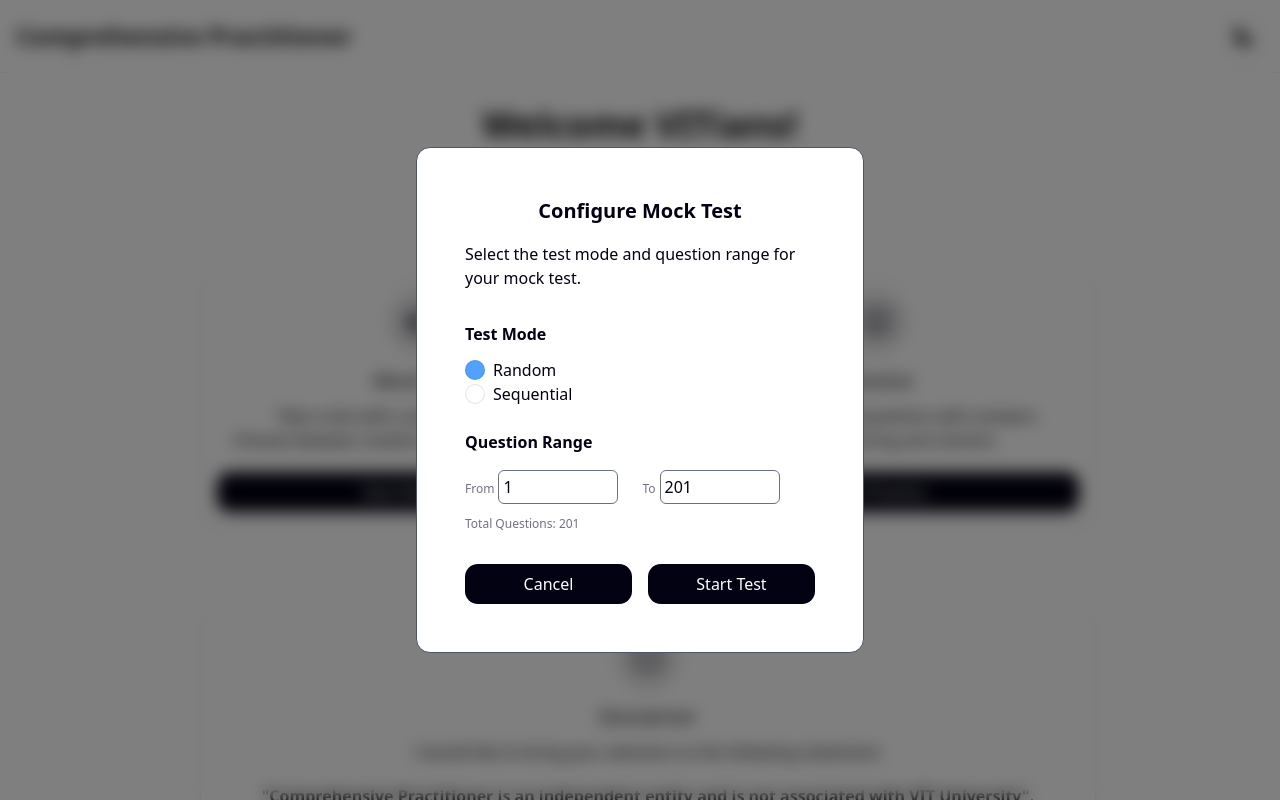
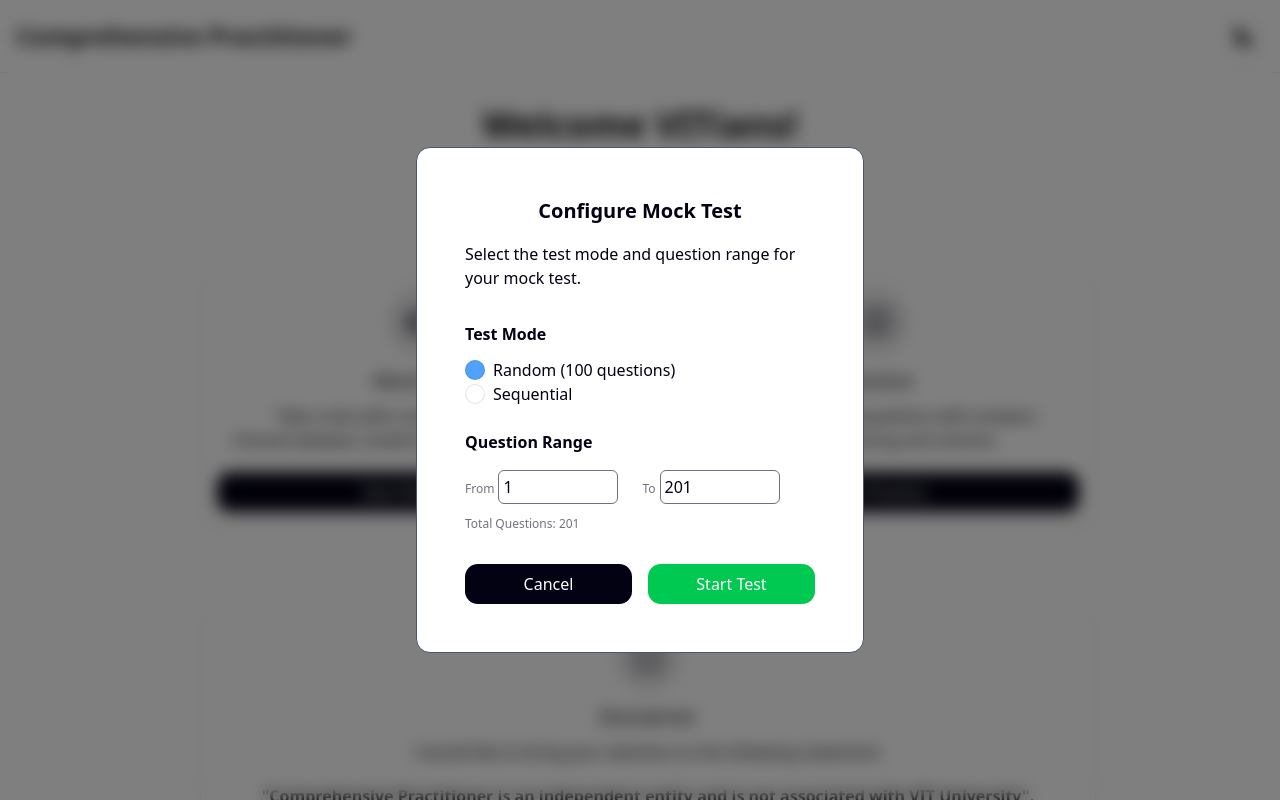
Before and after one commit to thamdaksh/comprehensive-practitioner, a React (Vite) app: page / in a window 1280 px wide. Both pictures are taken after a click on the button "Start Mock Test". Shown: the top 800 px of the page. Built offline with nearby package versions, Linux system fonts and the light colour scheme.

Commit message:
fix: confirmation modal top 100 questions in random mode

```diff
--- a/src/components/MockTestModal.tsx
+++ b/src/components/MockTestModal.tsx
@@ -31,18 +31,25 @@ type MockTestModalProps = {
 export const MockTestModal = ({
   isOpen,
   setIsOpen,
-  onStartTest
+  onStartTest,
 }: MockTestModalProps) => {
-  const[mode, setMode] = useState<ExamModeType>(ExamMode.Random);
+  const [mode, setMode] = useState<ExamModeType>(ExamMode.Random);
 
   const [fromQuestion, setFromQuestion] = useState(1);
   const [toQuestion, setToQuestion] = useState(totalQuestions);
 
-
   const handleStartTest = () => {
-    if (fromQuestion >= 1 && toQuestion <= totalQuestions && fromQuestion <= toQuestion) {
+    if (
+      fromQuestion >= 1 &&
+      toQuestion <= totalQuestions &&
+      fromQuestion <= toQuestion
+    ) {
       onStartTest(mode, fromQuestion, toQuestion);
     }
+  };
+
+  const disableStartTest = () => {
+    return !(fromQuestion > 0 && toQuestion <= totalQuestions) && (toQuestion - fromQuestion > 0);
   }
 
   return (
@@ -73,7 +80,12 @@ export const MockTestModal = ({
                       value={examMode}
                       className="group flex size-5 items-center justify-center rounded-full border bg-white data-checked:bg-blue-400"
                     ></Radio>
-                    <Label>{examMode}</Label>
+                    <Label>
+                      {examMode}
+                      {examMode === ExamMode.Random &&
+                        (toQuestion - fromQuestion) > 100 &&
+                        " (100 questions)"}
+                    </Label>
                   </Field>
                 ))}
               </RadioGroup>
@@ -133,7 +145,12 @@ export const MockTestModal = ({
               Cancel
             </Button>
             <Button
-              className="w-full h-10 rounded-[1vw] bg-primary text-primary-foreground hover:bg-primary/90"
+              className={`w-full h-10 rounded-[1vw] text-primary-foreground ${
+  disableStartTest()
+    ? "bg-red-500 hover:bg-red-600"
+    : "bg-green-500 hover:bg-green-600"
+}`}
+              disabled={disableStartTest()}
               onClick={handleStartTest}
             >
               Start Test
--- a/src/components/Practice.tsx
+++ b/src/components/Practice.tsx
@@ -6,12 +6,12 @@ import { Card, CardContent, CardHeader, CardTitle } from "./ui/Card";
 import { scrollToTop } from "../utils/utils";
 
 interface PracticeProps {
-    questions: Question[];
-    onBack: () => void;
+  questions: Question[];
+  onBack: () => void;
 }
 
 export const Practice = ({ questions, onBack }: PracticeProps) => {
-const [currentPage, setCurrentPage] = useState(1);
+  const [currentPage, setCurrentPage] = useState(1);
   const itemsPerPage = 10;
 
   const totalPages = Math.ceil(questions.length / itemsPerPage);
@@ -36,7 +36,10 @@ const [currentPage, setCurrentPage] = useState(1);
   return (
     <div className="w-full max-w-4xl mx-auto p-4 space-y-6">
       <div className="flex items-center justify-between">
-        <Button onClick={onBack} className="flex items-center rounded-xl border p-2 bg-primary text-primary-foreground hover:bg-primary/90">
+        <Button
+          onClick={onBack}
+          className="flex items-center rounded-xl border p-2 bg-primary text-primary-foreground hover:bg-primary/90"
+        >
           <ChevronLeftIcon className="size-4" />
           <p className="mr-2">Back to Home</p>
         </Button>
@@ -50,7 +53,10 @@ const [currentPage, setCurrentPage] = useState(1);
           <Card key={q.id} className="p-2 mb-5">
             <CardHeader>
               <CardTitle className="p-3">
-                <span className="font-semibold">Question {startIndex + index + 1}:</span> {q.question}
+                <span className="font-semibold">
+                  Question {startIndex + index + 1}:
+                </span>{" "}
+                {q.isQuestionContainsCoding ? <pre>{q.question}</pre> : <p>{q.question}</p>}
               </CardTitle>
             </CardHeader>
             <CardContent>
@@ -81,7 +87,8 @@ const [currentPage, setCurrentPage] = useState(1);
       </div>
 
       <div className="flex items-center justify-between">
-        <Button className="flex items-center rounded-xl border p-2 bg-primary text-primary-foreground hover:bg-primary/90"
+        <Button
+          className="flex items-center rounded-xl border p-2 bg-primary text-primary-foreground hover:bg-primary/90"
           onClick={goToPreviousPage}
           disabled={currentPage === 1}
         >
@@ -93,7 +100,8 @@ const [currentPage, setCurrentPage] = useState(1);
           Page {currentPage} of {totalPages}
         </div>
 
-        <Button className="flex items-center rounded-xl border p-2 bg-primary text-primary-foreground hover:bg-primary/90"
+        <Button
+          className="flex items-center rounded-xl border p-2 bg-primary text-primary-foreground hover:bg-primary/90"
           onClick={goToNextPage}
           disabled={currentPage === totalPages}
         >
@@ -103,4 +111,4 @@ const [currentPage, setCurrentPage] = useState(1);
       </div>
     </div>
   );
-}
+};
--- a/src/components/Test.tsx
+++ b/src/components/Test.tsx
@@ -87,7 +87,7 @@ export const Test = ({
                     }`}
                   >
                     <p className="font-medium mb-2">
-                      Q{index + 1}: {q.question}
+                      Q{index + 1}: {q.isQuestionContainsCoding ? <pre>{q.question}</pre> : <p>{q.question}</p>}
                     </p>
                     <p className="text-sm">
                       Your answer:{" "}
@@ -139,7 +139,7 @@ export const Test = ({
           </CardTitle>
         </CardHeader>
         <CardContent className="space-y-6">
-          <p className="text-lg">{currentQuestion.question}</p>
+          {currentQuestion.isQuestionContainsCoding ? <pre className="text-lg">{currentQuestion.question}</pre> : <p className="text-lg">{currentQuestion.question}</p>}
 
           <RadioGroup
             value={
--- a/src/components/layout/Main.tsx
+++ b/src/components/layout/Main.tsx
@@ -24,7 +24,8 @@ export const Main = () => {
 
     if (testMode === ExamMode.Random) {
       const shuffled = [...selectedQuestions].sort(() => Math.random() - 0.5);
-      setMockTestQuestions(shuffled);
+      const top100Questions = shuffled.length > 100 ? shuffled.slice(0, 100) : shuffled;
+      setMockTestQuestions(top100Questions);
     } else {
       setMockTestQuestions(selectedQuestions);
     }
```
Also changed, not shown: src/data/questions.ts (+44 -40 lines).
